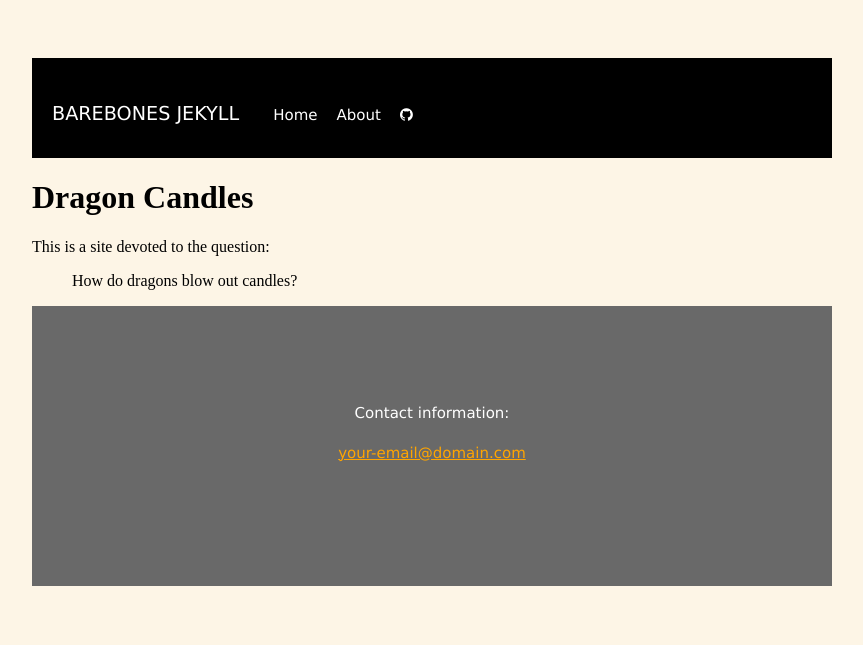
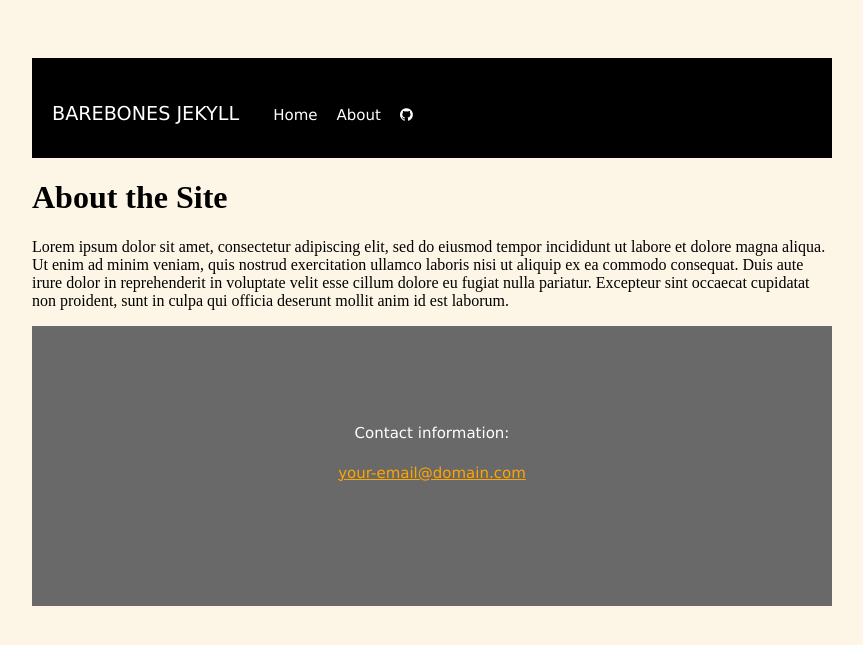
Before and after one commit to DS4PS/barebones-jekyll, a Jekyll site: the page built from about.md, in a window 1280 px wide. Shown: the top 645 px of the page, without its empty margins (208-1071 px from the left). Built offline with Jekyll 4.4.1, drawn with Linux system fonts in a browser that asks for light colours; nearby versions of some CDN libraries.

Commit message:
Update about.md

```diff
--- a/about.md
+++ b/about.md
@@ -1,9 +1,7 @@
 ---
 layout: page
-title: Dragon Candles
+title: About the Site
 ---
 
 
-This is a site devoted to the question:
-
-> How do dragons blow out candles?
+Lorem ipsum dolor sit amet, consectetur adipiscing elit, sed do eiusmod tempor incididunt ut labore et dolore magna aliqua. Ut enim ad minim veniam, quis nostrud exercitation ullamco laboris nisi ut aliquip ex ea commodo consequat. Duis aute irure dolor in reprehenderit in voluptate velit esse cillum dolore eu fugiat nulla pariatur. Excepteur sint occaecat cupidatat non proident, sunt in culpa qui officia deserunt mollit anim id est laborum.
```
